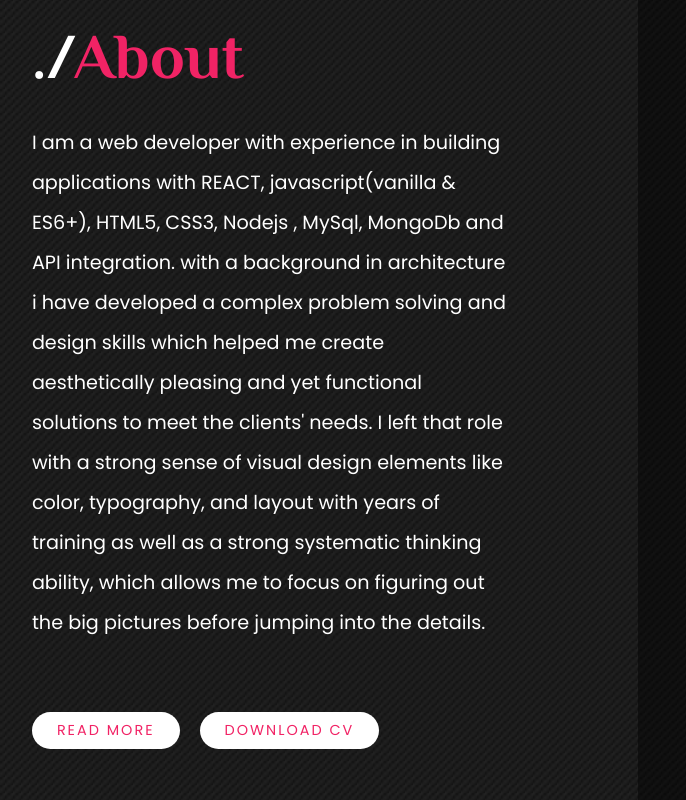
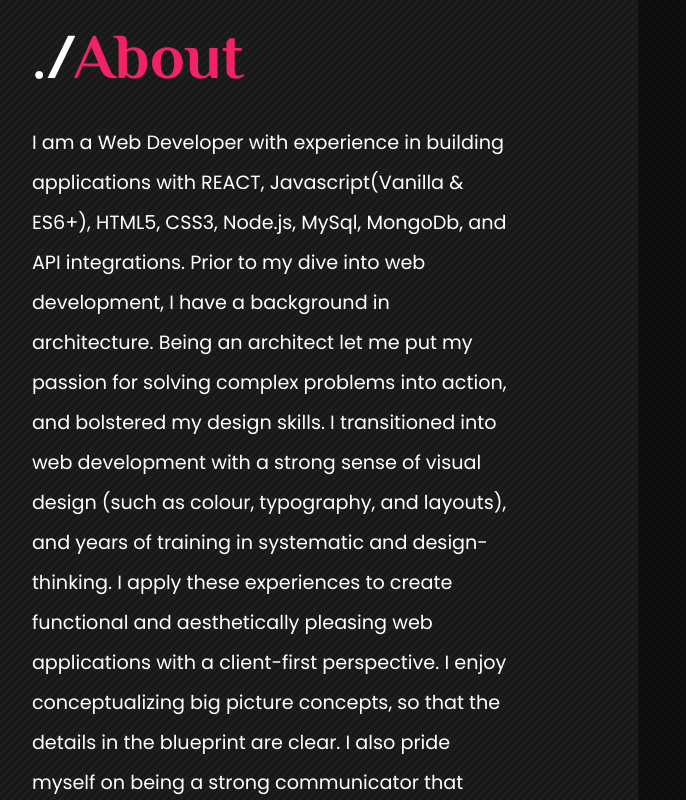
Before and after one commit to SaraMunir/SaraMunir-Juno-Portfolio, a plain HTML site: page index.html in a window 1280 px wide. Shown: the part 840-1640 px from the top of the page, 275-961 px from the left. Drawn offline with nearby package versions, Linux system fonts and the light colour scheme.

Commit message:
updating my about me thanks to adrienne

```diff
--- a/index.html
+++ b/index.html
@@ -146,9 +146,8 @@
                     data-aos-delay="1000"
                     data-aos-once="true">
                         <h2 id="abt"><span>./</span>about</h2>
-                        <p>I am a web developer with experience in building applications with REACT, javascript(vanilla & ES6+), HTML5, CSS3, Nodejs , MySql, MongoDb and API integration.
-                        with a background in architecture i have developed a complex problem solving and design skills which helped me create aesthetically pleasing and yet functional solutions to meet the clients' needs. I left that role with a strong sense of visual design elements like color, typography, and layout with years of training as well as a strong systematic thinking ability, which allows me to focus on figuring out the big pictures before jumping into the details.
-                            </p>
+                        <p>I am a Web Developer with experience in building applications with REACT, Javascript(Vanilla & ES6+), HTML5, CSS3, Node.js, MySql, MongoDb, and API integrations.  Prior to my dive into web development, I have a background in architecture.  Being an architect let me put my passion for solving complex problems into action, and bolstered my design skills.  I transitioned into web development with a strong sense of visual design (such as colour, typography, and layouts), and years of training in systematic and design-thinking.  I apply these experiences to create functional and aesthetically pleasing web applications with a client-first perspective.  I enjoy conceptualizing big picture concepts, so that the details in the blueprint are clear.  I also pride myself on being a strong communicator that fosters empathetic leadership and a collaborative mindset.  If you think I would be a good fit for your team, let's connect!
+                        </p>
                         <div class="buttons" >
                             <a href="#" onclick="showContent('portfolios')">Read More</a>
                             <a href="./assets/resumeSaraMunir2nd.pdf" download="">Download CV</a>
```
